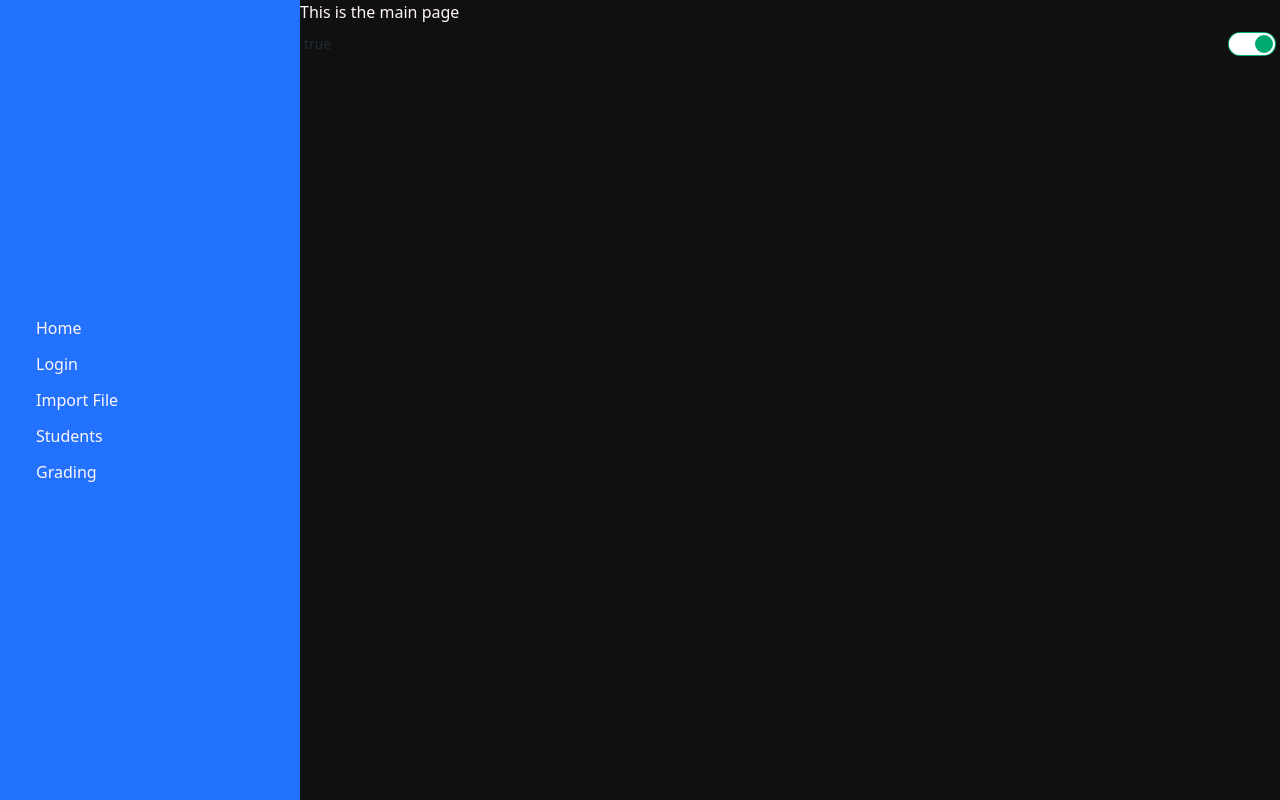
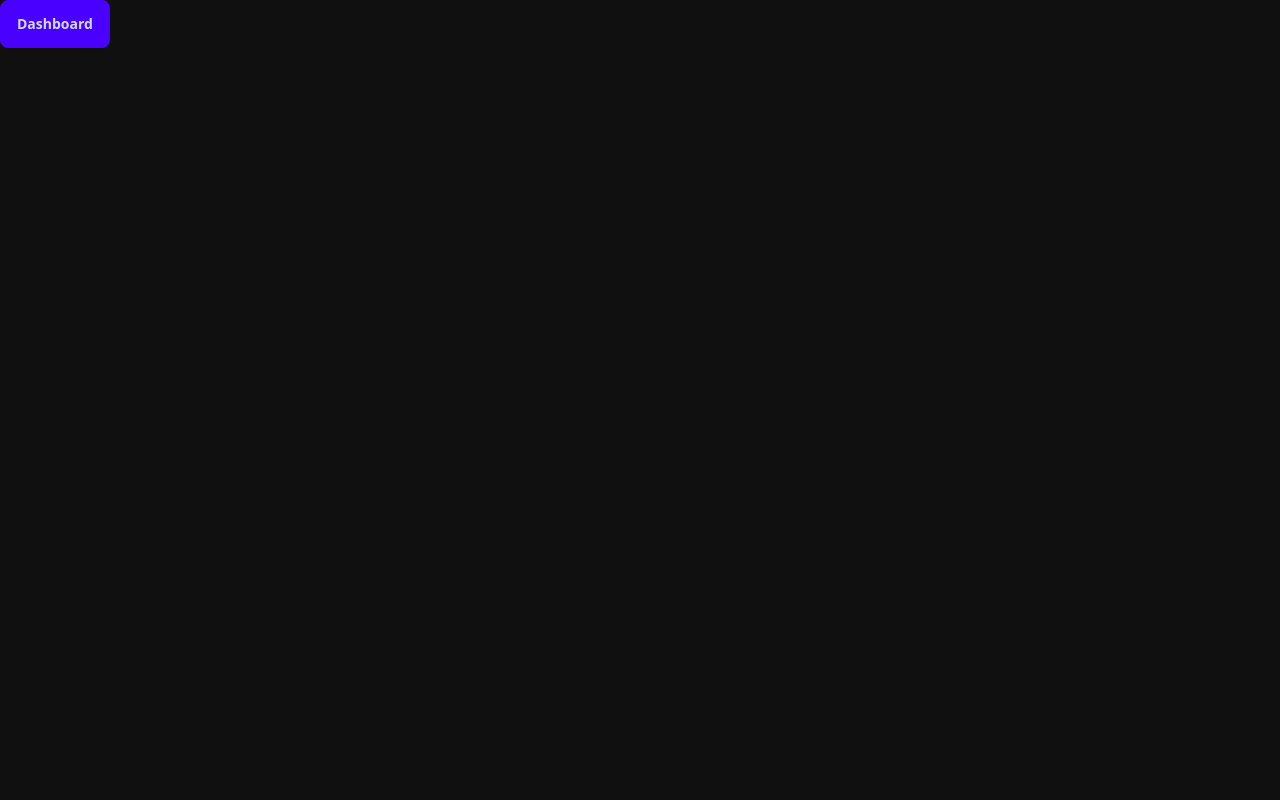
Before and after one commit to JinPlanter/Pharma-Assist, a Next.js app: page / in a window 1280 px wide. Built offline with nearby package versions, Linux system fonts and the light colour scheme.

Commit message:
refactored to separate dashboard from homepage

```diff
--- /dev/null
+++ b/app/dashboard/page.js
@@ -0,0 +1,11 @@
+import Navigation from "../components/navigation";
+
+function Dashboard() {
+  return (
+    <>
+      <Navigation />
+    </>
+  );
+}
+
+export default Dashboard;
--- a/app/layout.js
+++ b/app/layout.js
@@ -15,7 +15,6 @@ export default function RootLayout({ children }) {
     <html lang="en" className="">
       <body className="{inter.className}">
         <div className="flex h-screen w-screen ">
-          <Navigation />
           <div className="flex-grow">{children}</div>
         </div>
       </body>
--- a/app/page.js
+++ b/app/page.js
@@ -1,14 +1,12 @@
 "use client";
-import FormValuesProvider from "./contexts/gradeform-context";
-import ToggleButton from "./components/ToggleButton";
+import Link from "next/link";
 
 export default function Home() {
   return (
-    <FormValuesProvider>
-      <main>
-        This is the main page
-        <ToggleButton />
-      </main>
-    </FormValuesProvider>
+    <>
+      <Link className="btn btn-primary" href="/dashboard">
+        Dashboard
+      </Link>
+    </>
   );
 }
```
